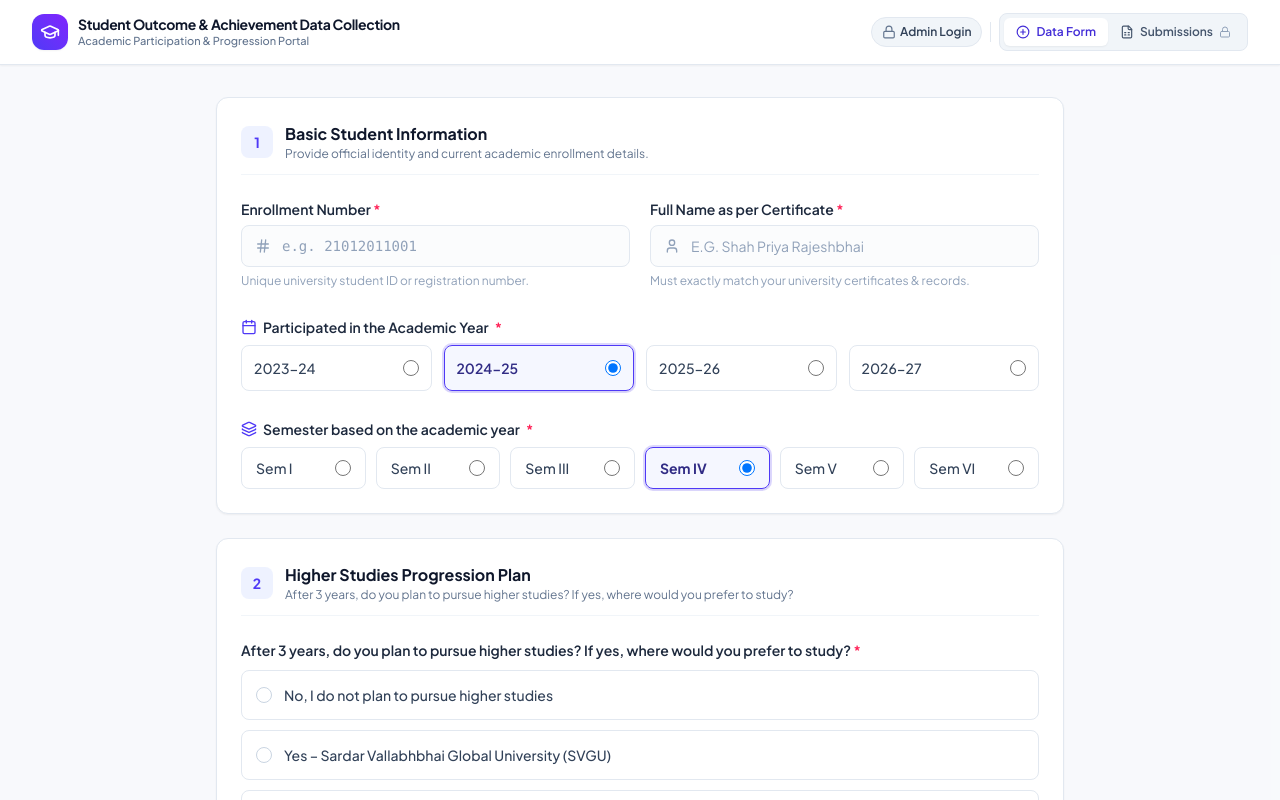
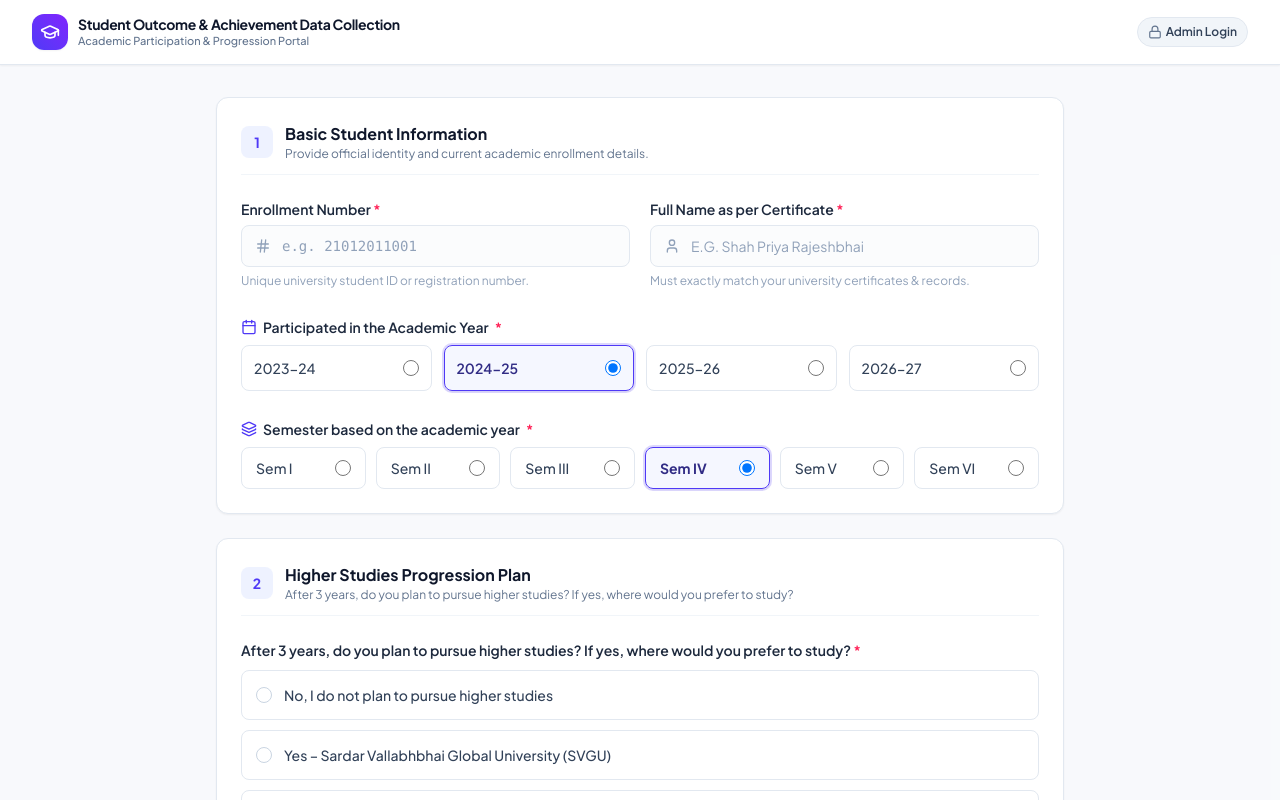
Before and after one commit to KrupaPanchal/Student-Outcome, a React (Vite) app: page / in a window 1280 px wide. Shown: the top 800 px of the page. Built offline with nearby package versions, Linux system fonts and the light colour scheme; no server answers.

Commit message:
Hide Submissions tab from Guest view, only show for Admin

```diff
--- a/src/components/Header.tsx
+++ b/src/components/Header.tsx
@@ -168,10 +168,12 @@ export const Header: React.FC<HeaderProps> = ({
               </button>
             )}
 
+            {/* Navigation Tabs (Admin Only) */}
+            {isAdmin && (
+              <>
                 {/* Divider */}
                 <div className="hidden md:block w-px h-5 bg-slate-200 shrink-0" />
 
-            {/* Navigation Tabs */}
                 <div className="flex items-center bg-slate-100 p-0.5 sm:p-1 rounded-lg border border-slate-200 whitespace-nowrap shrink-0">
                   <button
                     type="button"
@@ -198,14 +200,13 @@ export const Header: React.FC<HeaderProps> = ({
                   >
                     <FileSpreadsheet className="w-3 h-3 sm:w-3.5 sm:h-3.5 shrink-0" />
                     <span>Submissions</span>
-                {!isAdmin && <Lock className="w-2.5 h-2.5 sm:w-3 sm:h-3 text-slate-400" />}
-                {isAdmin && (
                     <span className="px-1.5 py-0.2 rounded-full bg-indigo-100 text-indigo-700 text-[10px] font-bold">
                       {submissionsCount}
                     </span>
-                )}
                   </button>
                 </div>
+              </>
+            )}
           </div>
 
         </div>
```
Lines whose indentation alone changed are shown as unchanged.
